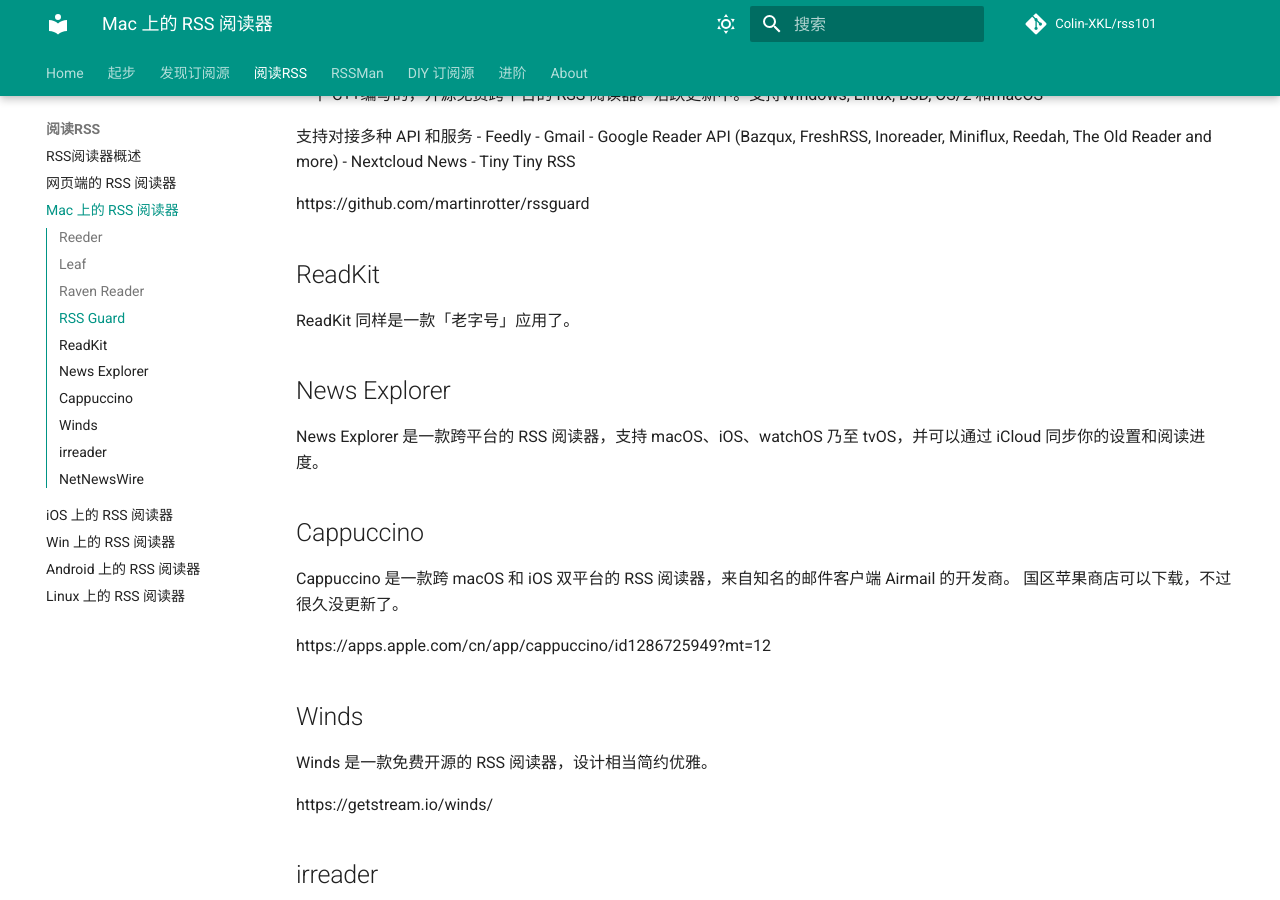
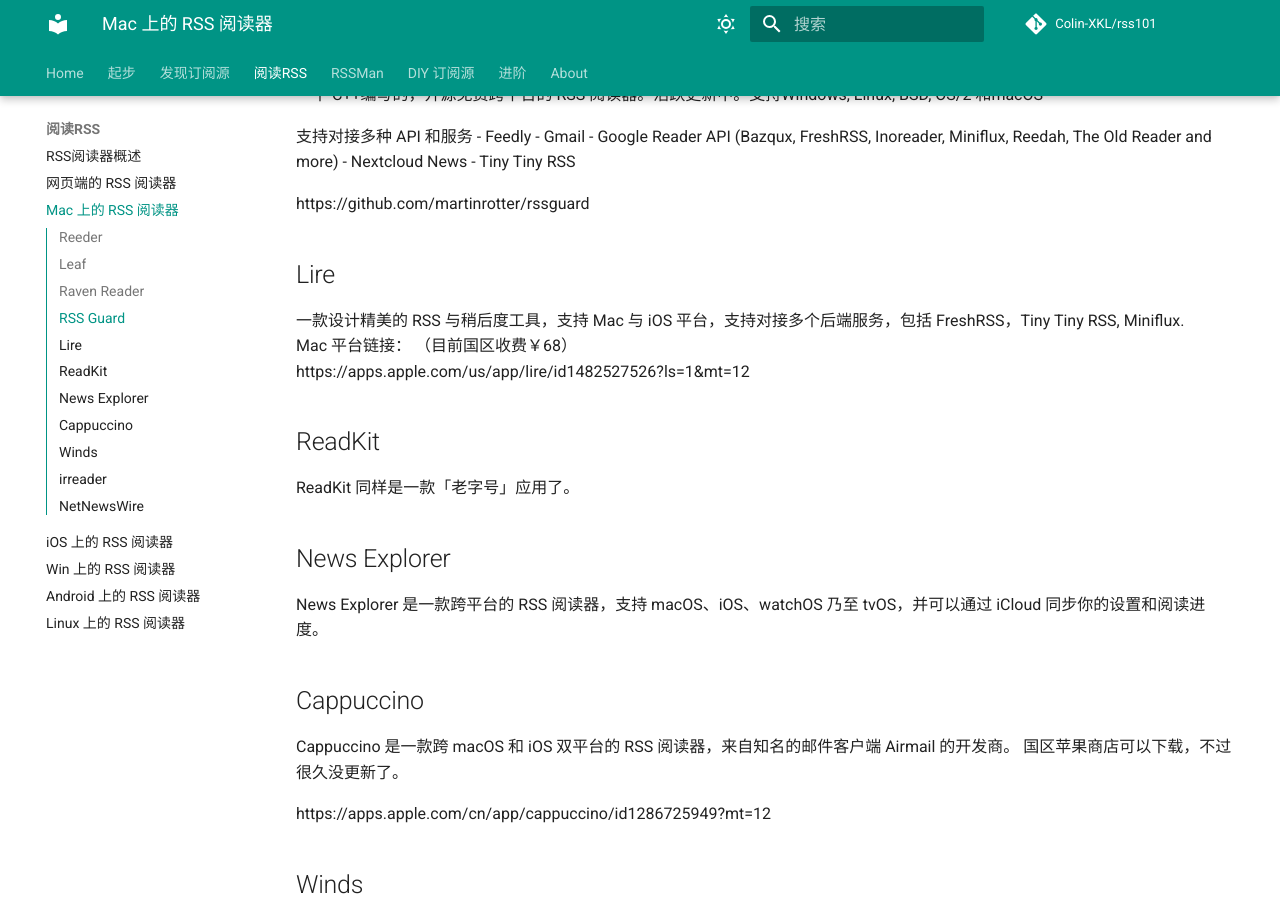
Before and after one commit to Colin-XKL/rss101, an MkDocs documentation site: the page built from docs/read-feed/reader-for-mac.md, in a window 1280 px wide and 900 px high, scrolled down 847 px. Built offline with MkDocs 1.6.1 and Material for MkDocs 9.7.7, drawn with Linux system fonts in a browser that asks for light colours; emoji names are drawn with the system emoji font; comment, search, counter and statistics services are not loaded.

Commit message:
Update reader-for-mac.md

```diff
--- a/docs/read-feed/reader-for-mac.md
+++ b/docs/read-feed/reader-for-mac.md
@@ -36,6 +36,12 @@ https://github.com/hello-efficiency-inc/raven-reader
 
 https://github.com/martinrotter/rssguard
 
+## Lire
+
+一款设计精美的 RSS 与稍后度工具，支持 Mac 与 iOS 平台，支持对接多个后端服务，包括 FreshRSS，Tiny Tiny RSS, Miniflux.
+Mac 平台链接：  （目前国区收费￥68）
+https://apps.apple.com/us/app/lire/id1482527526?ls=1&mt=12
+
 
 ## ReadKit
 ReadKit 同样是一款「老字号」应用了。
```
